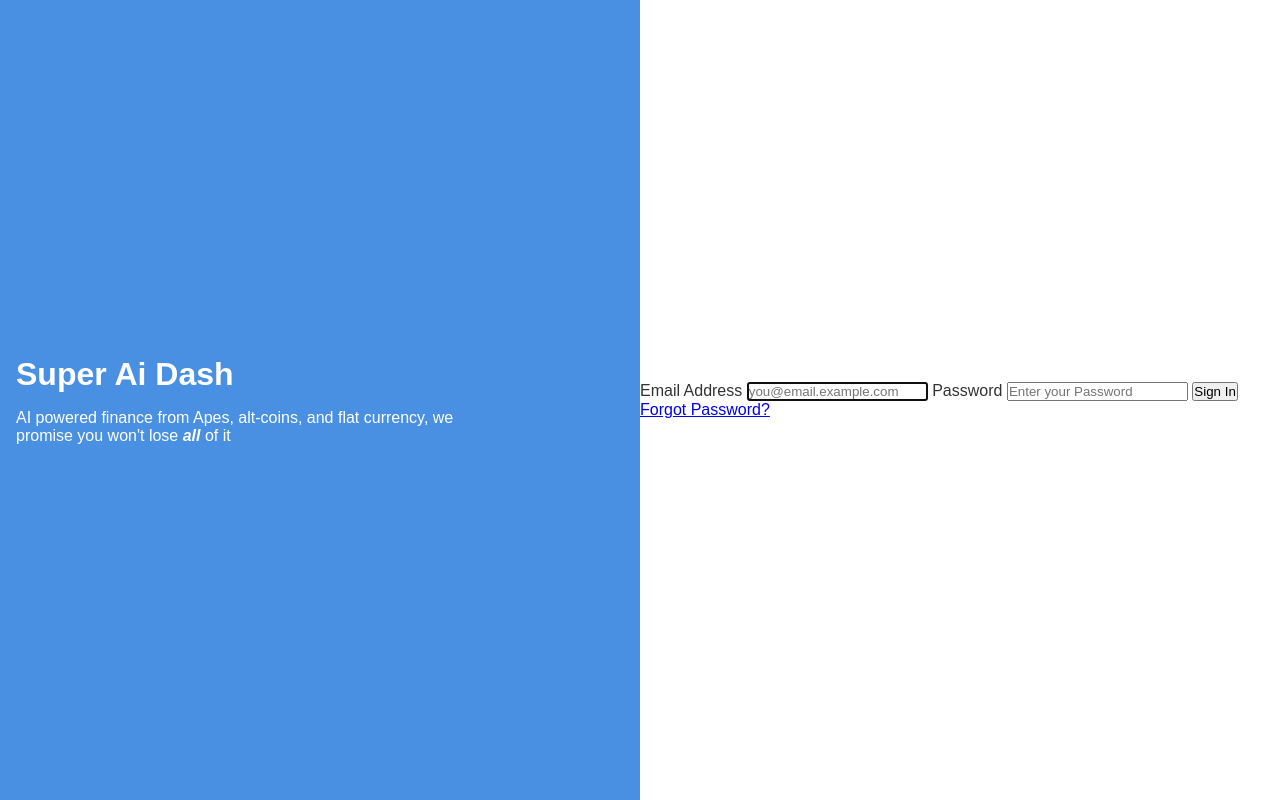
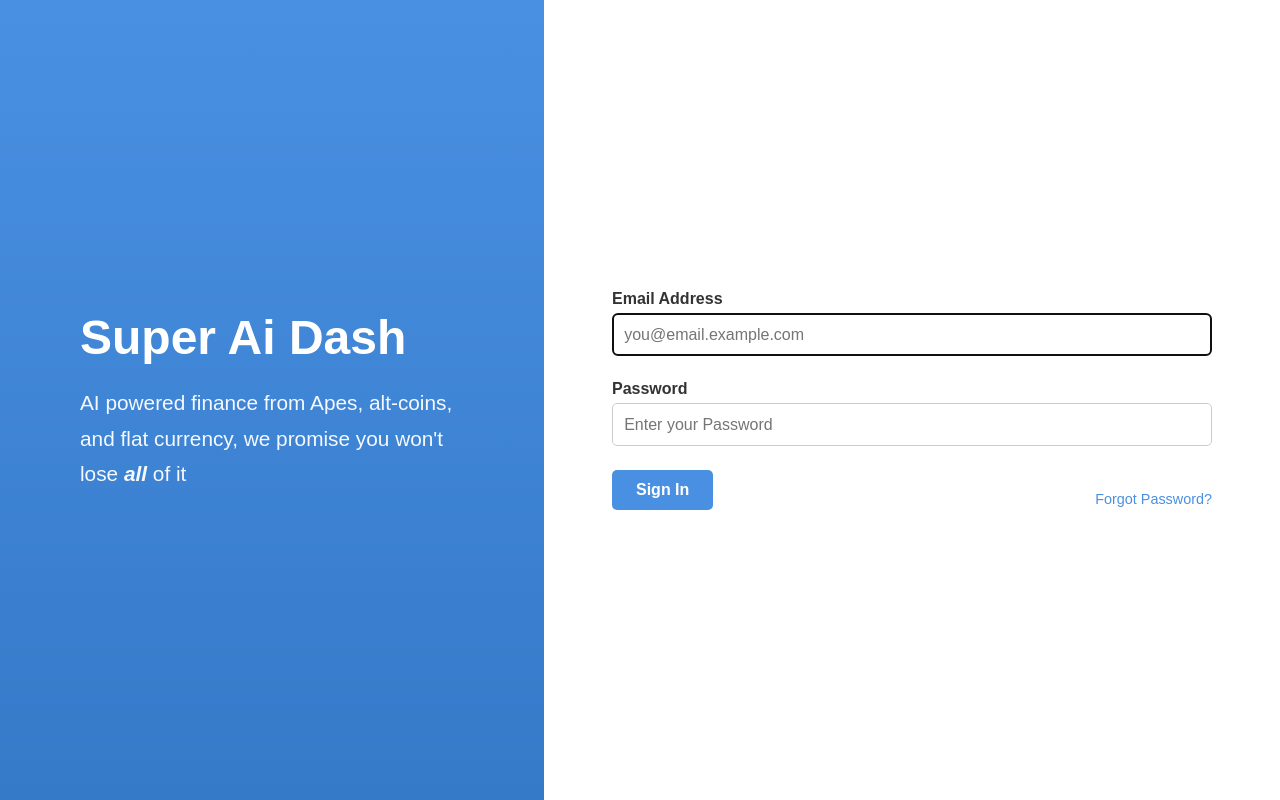
Before and after one commit to elisampson/lab5-css-foundations, a plain HTML site: page docs/index.html in a window 1280 px wide. Drawn offline with Linux system fonts and the light colour scheme.

Commit message:
Updated CSS to match replica

```diff
--- a/docs/styles.css
+++ b/docs/styles.css
@@ -1,11 +1,10 @@
 :root {
   --primary-blue: #4a90e2;
+  --primary-blue-dark: #357ac9;
   --text-color: #333;
   --white: #ffffff;
-
   --font-family: Arial, sans-serif;
   --font-size: 16px;
-
   --spacing: 1rem;
   --radius: 5px;
 }
@@ -18,29 +17,35 @@
 
 body {
   display: grid;
-  grid-template-columns: 1fr 1fr;
+  grid-template-columns: 0.85fr 1.15fr;
   height: 100vh;
   font-family: var(--font-family);
   color: var(--text-color);
+  background-color: var(--white);
 }
 
 #loginInfo {
-  background-color: var(--primary-blue);
+  background: linear-gradient(180deg, var(--primary-blue), var(--primary-blue-dark));
   color: var(--white);
   display: flex;
   flex-direction: column;
   justify-content: center;
-  padding: var(--spacing);
+  align-items: flex-start;
+  padding: 3.5rem 5rem;
 }
 
 #loginInfo h1 {
-  font-size: 2rem;
-  margin-bottom: var(--spacing);
+  font-size: 3rem;
+  font-weight: 800;
+  margin-bottom: 1.2rem;
+  line-height: 1.2;
 }
 
 #loginInfo p {
-  font-size: 1rem;
-  max-width: 80%;
+  font-size: 1.3rem;
+  line-height: 1.7;
+  max-width: 420px;
+  opacity: 0.95;
 }
 
 #loginForm {
@@ -48,4 +53,67 @@ body {
   display: flex;
   justify-content: center;
   align-items: center;
+  padding: 4rem;
 }
+
+form {
+  display: flex;
+  flex-direction: column;
+  gap: 1.5rem;
+  width: 100%;
+  max-width: 600px;
+  position: relative;
+}
+
+label {
+  display: flex;
+  flex-direction: column;
+  font-weight: 600;
+  gap: 0.35rem; /* creates small space between text and input box */
+}
+
+input {
+  width: 100%;
+  padding: 0.7rem;
+  font-size: 1rem;
+  border: 1px solid #ccc;
+  border-radius: var(--radius);
+
+}
+
+form-field:last-of-type {
+  position: relative;
+}
+
+form-field:last-of-type button {
+  background-color: var(--primary-blue);
+  color: var(--white);
+  border: none;
+  padding: 0.7rem 1.5rem;
+  border-radius: var(--radius);
+  cursor: pointer;
+  font-size: 1rem;
+  font-weight: 600;
+  display: inline-block;
+}
+
+form-field:last-of-type button:hover {
+  background-color: var(--primary-blue-dark);
+}
+
+password-recovery {
+  position: absolute;
+  right: 0;
+  bottom: 0;
+  transform: translateY(-10%);
+}
+
+password-recovery a {
+  color: var(--primary-blue);
+  text-decoration: none;
+  font-size: 0.9rem;
+}
+
+password-recovery a:hover {
+  text-decoration: underline;
+}
```
